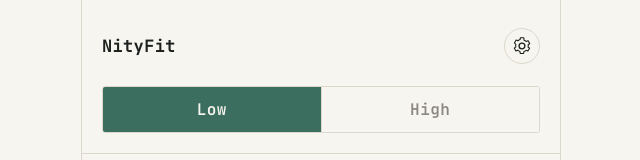
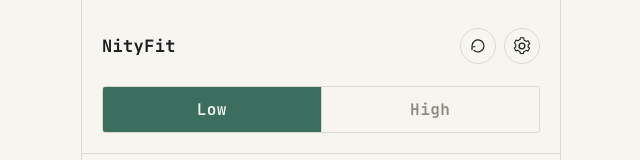
Before and after one commit to frennigirl-code/NityFit-app, a React (Vite) app: page / in a window 1280 px wide. Shown: the top 160 px of the page, without its empty margins (319-959 px from the left). Built offline with nearby package versions, Linux system fonts and the light colour scheme.

Commit message:
Add files via upload

```diff
--- a/src/components/Header.jsx
+++ b/src/components/Header.jsx
@@ -1,8 +1,16 @@
-export default function Header({ dayType, onChangeDayType, onOpenSettings }) {
+export default function Header({ dayType, onChangeDayType, onOpenSettings, onResetDay }) {
   return (
     <header className="header">
       <div className="header-top">
         <span className="wordmark">NityFit</span>
+        <div className="header-icons">
+          <button
+            className="gear-btn"
+            onClick={onResetDay}
+            aria-label="Resetta le voci di oggi"
+          >
+            <ResetIcon />
+          </button>
           <button
             className="gear-btn"
             onClick={onOpenSettings}
@@ -10,6 +18,7 @@ export default function Header({ dayType, onChangeDayType, onOpenSettings }) {
           >
             <GearIcon />
           </button>
+        </div>
       </div>
 
       <div className="day-toggle" role="group" aria-label="Tipo di giorno">
@@ -32,6 +41,26 @@ export default function Header({ dayType, onChangeDayType, onOpenSettings }) {
   )
 }
 
+function ResetIcon() {
+  return (
+    <svg width="18" height="18" viewBox="0 0 24 24" fill="none" aria-hidden="true">
+      <path
+        d="M4 12a8 8 0 1 1 2.5 5.8"
+        stroke="currentColor"
+        strokeWidth="1.6"
+        strokeLinecap="round"
+      />
+      <path
+        d="M4 17v-4h4"
+        stroke="currentColor"
+        strokeWidth="1.6"
+        strokeLinecap="round"
+        strokeLinejoin="round"
+      />
+    </svg>
+  )
+}
+
 function GearIcon() {
   return (
     <svg width="20" height="20" viewBox="0 0 24 24" fill="none" aria-hidden="true">
--- a/src/components/TemplateListModal.jsx
+++ b/src/components/TemplateListModal.jsx
@@ -1,6 +1,22 @@
+import { useState } from 'react'
 import { calcolaTotali } from '../utils/calculations'
 
-export default function TemplateListModal({ pasto, templates, onClose, onApply, onDelete }) {
+export default function TemplateListModal({ pasto, templates, onClose, onApply, onDelete, onRename }) {
+  const [editingId, setEditingId] = useState(null)
+  const [editValue, setEditValue] = useState('')
+
+  function startEdit(t) {
+    setEditingId(t.id)
+    setEditValue(t.nome)
+  }
+
+  function confirmEdit() {
+    if (editValue.trim()) {
+      onRename(editingId, editValue.trim())
+    }
+    setEditingId(null)
+  }
+
   return (
     <div className="modal-overlay" onClick={onClose}>
       <div className="modal-sheet" onClick={(e) => e.stopPropagation()}>
@@ -19,6 +35,27 @@ export default function TemplateListModal({ pasto, templates, onClose, onApply,
           <ul className="meal-list">
             {templates.map((t) => {
               const tot = calcolaTotali(t.voci)
+
+              if (editingId === t.id) {
+                return (
+                  <li key={t.id} className="template-row template-row-editing">
+                    <input
+                      className="search-input template-rename-input"
+                      type="text"
+                      value={editValue}
+                      onChange={(e) => setEditValue(e.target.value)}
+                      autoFocus
+                    />
+                    <button className="template-action-btn" onClick={confirmEdit}>
+                      Salva
+                    </button>
+                    <button className="template-action-btn" onClick={() => setEditingId(null)}>
+                      Annulla
+                    </button>
+                  </li>
+                )
+              }
+
               return (
                 <li key={t.id} className="template-row">
                   <button className="template-row-main" onClick={() => onApply(t)}>
@@ -27,6 +64,14 @@ export default function TemplateListModal({ pasto, templates, onClose, onApply,
                       {t.voci.length} alimenti · {Math.round(tot.kcal)} kcal
                     </span>
                   </button>
+                  <div className="template-row-icons">
+                    <button
+                      className="icon-btn"
+                      onClick={() => startEdit(t)}
+                      aria-label={`Rinomina ${t.nome}`}
+                    >
+                      ✎
+                    </button>
                     <button
                       className="remove-btn"
                       onClick={() => onDelete(t.id)}
@@ -34,6 +79,7 @@ export default function TemplateListModal({ pasto, templates, onClose, onApply,
                     >
                       ×
                     </button>
+                  </div>
                 </li>
               )
             })}
```
Lines whose indentation alone changed are shown as unchanged.
